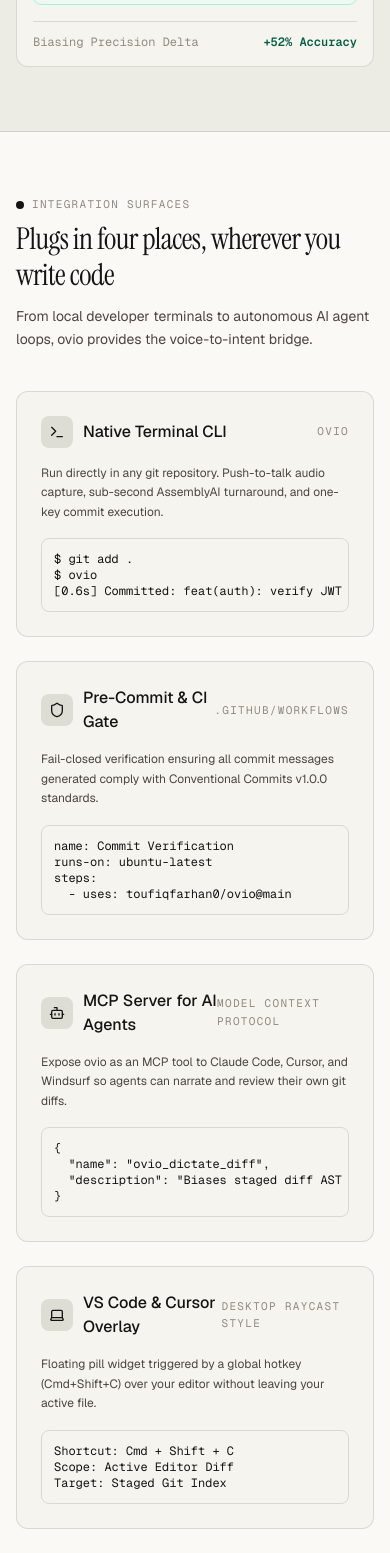
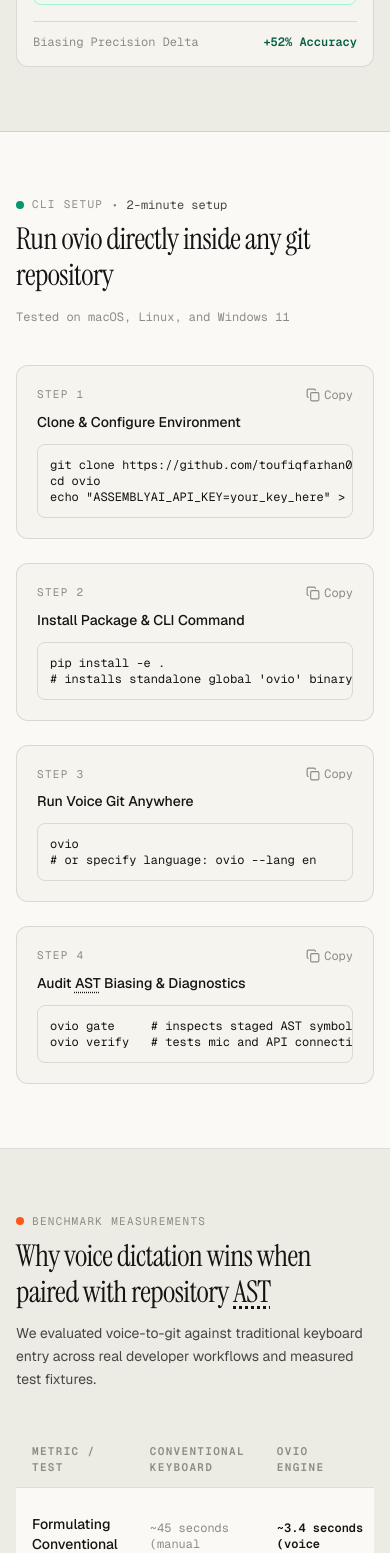
Before and after one commit to toufiqfarhan0/ovio, a React (Vite) app: page / in a window 390 px wide. Shown: the part 6300-7853 px from the top of the page. Built offline with nearby package versions, Linux system fonts and the light colour scheme.

Commit message:
refactor: remove unimplemented surfaces and streamline quickstart docs

```diff
--- a/src/App.jsx
+++ b/src/App.jsx
@@ -6,7 +6,6 @@
 import Quote from './components/Quote'
 import Pipeline from './components/Pipeline'
 import InteractiveGraph from './components/InteractiveGraph'
-import Surfaces from './components/Surfaces'
 import Quickstart from './components/Quickstart'
 import ResearchLog from './components/ResearchLog'
 import Faq from './components/Faq'
@@ -93,10 +92,7 @@
         {/* 5. AST Symbol Extraction & Decoding Gap Inspector (Step 3) */}
         <InteractiveGraph />
 
-        {/* 6. Integration Surfaces */}
-        <Surfaces />
-
-        {/* 7. CLI Quickstart Guide */}
+        {/* 6. CLI Quickstart Guide */}
         <Quickstart />
 
         {/* 8. Benchmark Research Log */}
--- a/src/components/Quickstart.jsx
+++ b/src/components/Quickstart.jsx
@@ -24,7 +24,7 @@
     },
     {
       title: 'Run Voice Git Anywhere',
-      code: `ovio\n# or specify language: ovio --lang en\n# or transcribe file: ovio --file clip.wav\n# or dry-run demo: ovio --demo`
+      code: `ovio\n# or specify language: ovio --lang en`
     },
     {
       title: <>Audit <TechTooltip term="AST" position="top">AST</TechTooltip> Biasing & Diagnostics</>,
--- a/src/components/Surfaces.jsx
+++ /dev/null
@@ -1,93 +0,0 @@
-import React from 'react'
-import { Terminal, Shield, Bot, Laptop, ArrowRight } from 'lucide-react'
-import { useSectionId } from '../utils/navigation'
-
-export default function Surfaces() {
-  const sectionId = useSectionId('surfaces')
-  const surfaces = [
-    {
-      title: 'Native Terminal CLI',
-      badge: 'ovio',
-      desc: 'Run directly in any git repository. Push-to-talk audio capture, sub-second AssemblyAI turnaround, and one-key commit execution.',
-      icon: Terminal,
-      code: '$ git add .\n$ ovio\n[0.6s] Committed: feat(auth): verify JWT expiry'
-    },
-    {
-      title: 'Pre-Commit & CI Gate',
-      badge: '.github/workflows',
-      desc: 'Fail-closed verification ensuring all commit messages generated comply with Conventional Commits v1.0.0 standards.',
-      icon: Shield,
-      code: 'name: Commit Verification\nruns-on: ubuntu-latest\nsteps:\n  - uses: toufiqfarhan0/ovio@main'
-    },
-    {
-      title: 'MCP Server for AI Agents',
-      badge: 'Model Context Protocol',
-      desc: 'Expose ovio as an MCP tool to Claude Code, Cursor, and Windsurf so agents can narrate and review their own git diffs.',
-      icon: Bot,
-      code: '{\n  "name": "ovio_dictate_diff",\n  "description": "Biases staged diff AST into voice summary"\n}'
-    },
-    {
-      title: 'VS Code & Cursor Overlay',
-      badge: 'Desktop Raycast Style',
-      desc: 'Floating pill widget triggered by a global hotkey (Cmd+Shift+C) over your editor without leaving your active file.',
-      icon: Laptop,
-      code: 'Shortcut: Cmd + Shift + C\nScope: Active Editor Diff\nTarget: Staged Git Index'
-    }
-  ]
-
-  return (
-    <section id={sectionId} className="py-16 hairline-border-b bg-paper-light">
-      <div className="max-w-6xl mx-auto px-4 sm:px-6">
-        <div className="max-w-2xl mb-10">
-          <div className="flex items-center gap-2 mb-2">
-            <span className="w-2 h-2 rounded-full bg-ink"></span>
-            <span className="micro-label text-ink">Integration Surfaces</span>
-          </div>
-          <h2 className="font-serif-display text-3xl sm:text-4xl text-ink font-normal tracking-tight mb-3">
-            Plugs in four places, wherever you write code
-          </h2>
-          <p className="text-ink-soft text-sm sm:text-base leading-relaxed">
-            From local developer terminals to autonomous AI agent loops, ovio provides the voice-to-intent bridge.
-          </p>
-        </div>
-
-        {/* 4 Cards Grid */}
-        <div className="grid grid-cols-1 md:grid-cols-2 gap-6">
-          {surfaces.map((s, idx) => {
-            const Icon = s.icon
-            return (
-              <div
-                key={idx}
-                className="paper-card p-6 bg-paper flex flex-col justify-between"
-              >
-                <div>
-                  <div className="flex items-center justify-between mb-4">
-                    <div className="flex items-center gap-2.5">
-                      <div className="p-2 rounded-lg bg-paper-deep text-ink">
-                        <Icon className="w-4 h-4" />
-                      </div>
-                      <h3 className="font-medium text-ink text-base">
-                        {s.title}
-                      </h3>
-                    </div>
-                    <span className="micro-label text-[10px] text-accent">
-                      {s.badge}
-                    </span>
-                  </div>
-
-                  <p className="text-xs sm:text-sm text-ink-soft leading-relaxed mb-4">
-                    {s.desc}
-                  </p>
-                </div>
-
-                <div className="p-3 rounded-lg bg-paper-deep/80 hairline-border font-mono text-xs text-ink overflow-x-auto whitespace-pre">
-                  {s.code}
-                </div>
-              </div>
-            )
-          })}
-        </div>
-      </div>
-    </section>
-  )
-}
```
Also changed, not shown: 1 other file (tests, documents, lock files or other folders).
